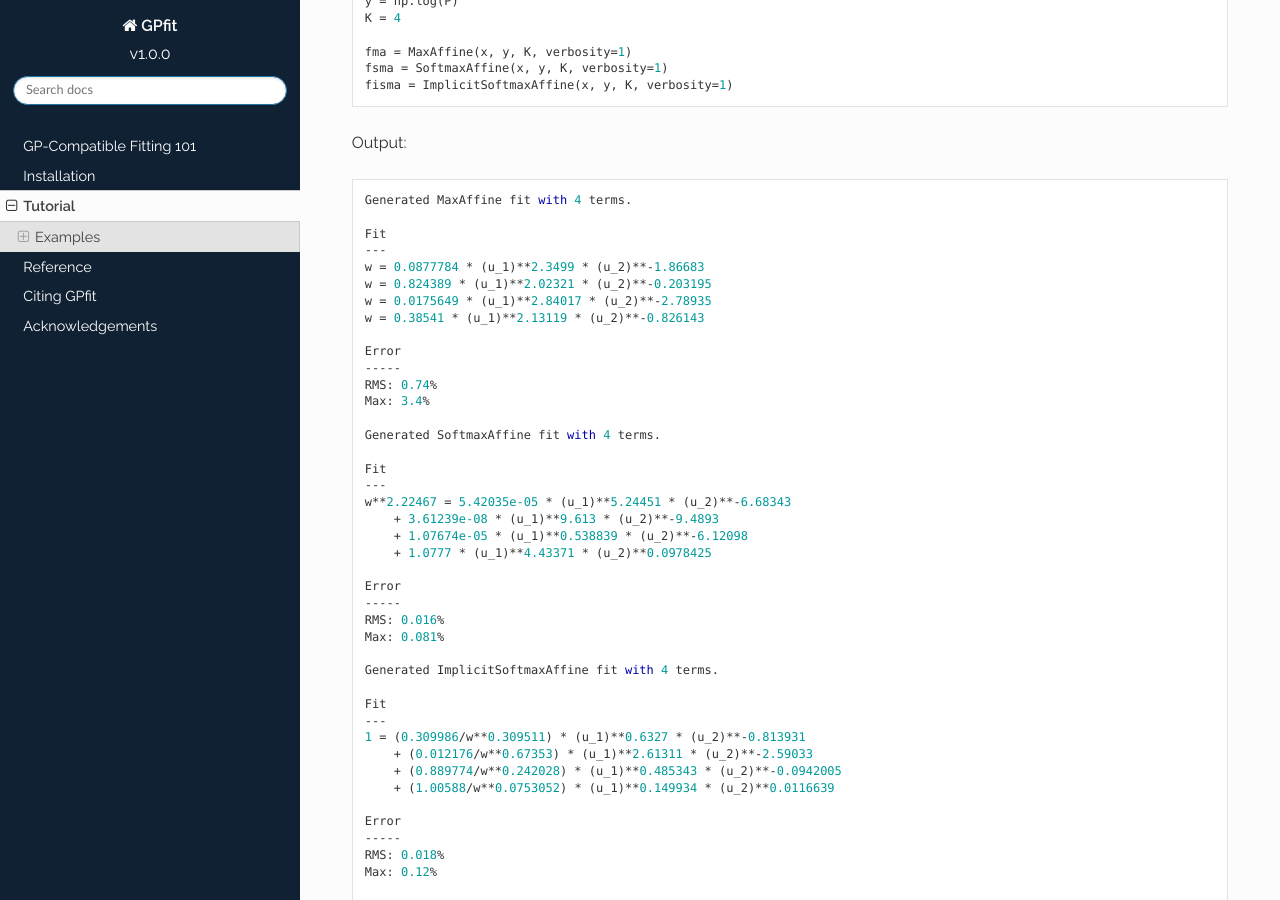
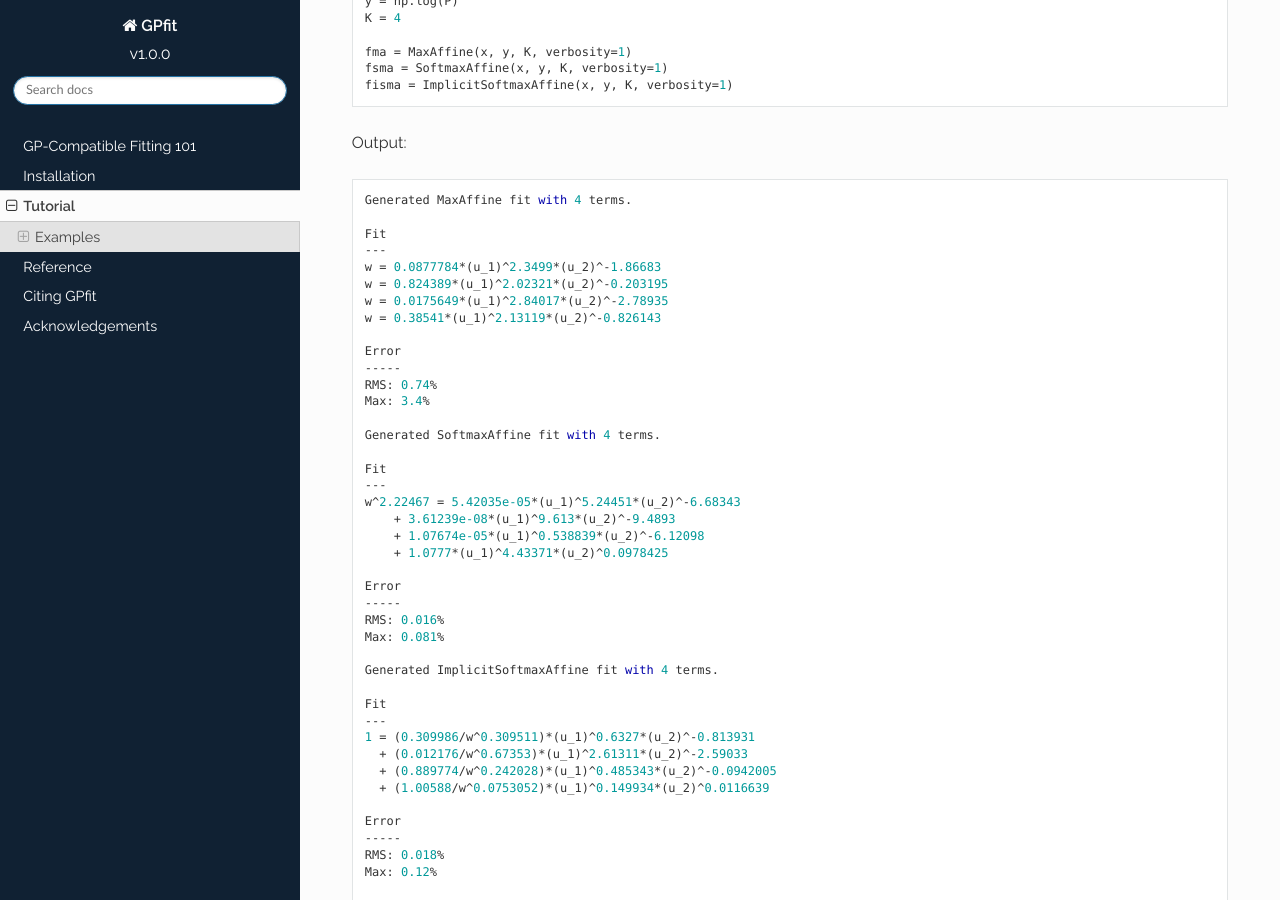
Before and after one commit to convexengineering/gpfit, a Sphinx documentation site: the page built from docs/source/tutorial.rst, in a window 1280 px wide and 900 px high, scrolled down 2408 px. Built offline with Sphinx 7.4.7 and the Read the Docs theme 2.0.0, drawn with Linux system fonts in a browser that asks for light colours; some of the changed text lies outside the part shown.

Commit message:
Tighter formatting of repr
* Remove whitespace around *
* Replace ** with ^ in __repr__ (but keep ** in savetxt)
* Align + with = for isma

Closes #54

```diff
--- a/docs/source/examples/ex1_output.txt
+++ b/docs/source/examples/ex1_output.txt
@@ -2,9 +2,9 @@ Generated MaxAffine fit with 3 terms.
 
 Fit
 ---
-w = 0.807159 * (u_1)**-0.0703921
-w = 0.995106 * (u_1)**-0.431386
-w = 0.92288 * (u_1)**-0.247099
+w = 0.807159*(u_1)^-0.0703921
+w = 0.995106*(u_1)^-0.431386
+w = 0.92288*(u_1)^-0.247099
 
 Error
 -----
@@ -15,9 +15,9 @@ Generated SoftmaxAffine fit with 3 terms.
 
 Fit
 ---
-w**3.4411 = 0.422736 * (u_1)**-2.14843
-    + 0.424169 * (u_1)**-2.14784
-    + 0.15339 * (u_1)**0.584654
+w^3.4411 = 0.422736*(u_1)^-2.14843
+    + 0.424169*(u_1)^-2.14784
+    + 0.15339*(u_1)^0.584654
 
 Error
 -----
@@ -28,9 +28,9 @@ Generated ImplicitSoftmaxAffine fit with 3 terms.
 
 Fit
 ---
-1 = (0.992648/w**0.35353) * (u_1)**-0.204093
-    + (0.947302/w**0.0920266) * (u_1)**0.017725
-    + (0.961409/w**0.11673) * (u_1)**-0.011164
+1 = (0.992648/w^0.35353)*(u_1)^-0.204093
+  + (0.947302/w^0.0920266)*(u_1)^0.017725
+  + (0.961409/w^0.11673)*(u_1)^-0.011164
 
 Error
 -----
--- a/docs/source/examples/ex2_output.txt
+++ b/docs/source/examples/ex2_output.txt
@@ -2,10 +2,10 @@ Generated MaxAffine fit with 4 terms.
 
 Fit
 ---
-w = 0.0877784 * (u_1)**2.3499 * (u_2)**-1.86683
-w = 0.824389 * (u_1)**2.02321 * (u_2)**-0.203195
-w = 0.0175649 * (u_1)**2.84017 * (u_2)**-2.78935
-w = 0.38541 * (u_1)**2.13119 * (u_2)**-0.826143
+w = 0.0877784*(u_1)^2.3499*(u_2)^-1.86683
+w = 0.824389*(u_1)^2.02321*(u_2)^-0.203195
+w = 0.0175649*(u_1)^2.84017*(u_2)^-2.78935
+w = 0.38541*(u_1)^2.13119*(u_2)^-0.826143
 
 Error
 -----
@@ -16,10 +16,10 @@ Generated SoftmaxAffine fit with 4 terms.
 
 Fit
 ---
-w**2.22467 = 5.42035e-05 * (u_1)**5.24451 * (u_2)**-6.68343
-    + 3.61239e-08 * (u_1)**9.613 * (u_2)**-9.4893
-    + 1.07674e-05 * (u_1)**0.538839 * (u_2)**-6.12098
-    + 1.0777 * (u_1)**4.43371 * (u_2)**0.0978425
+w^2.22467 = 5.42035e-05*(u_1)^5.24451*(u_2)^-6.68343
+    + 3.61239e-08*(u_1)^9.613*(u_2)^-9.4893
+    + 1.07674e-05*(u_1)^0.538839*(u_2)^-6.12098
+    + 1.0777*(u_1)^4.43371*(u_2)^0.0978425
 
 Error
 -----
@@ -30,10 +30,10 @@ Generated ImplicitSoftmaxAffine fit with 4 terms.
 
 Fit
 ---
-1 = (0.309986/w**0.309511) * (u_1)**0.6327 * (u_2)**-0.813931
-    + (0.012176/w**0.67353) * (u_1)**2.61311 * (u_2)**-2.59033
-    + (0.889774/w**0.242028) * (u_1)**0.485343 * (u_2)**-0.0942005
-    + (1.00588/w**0.0753052) * (u_1)**0.149934 * (u_2)**0.0116639
+1 = (0.309986/w^0.309511)*(u_1)^0.6327*(u_2)^-0.813931
+  + (0.012176/w^0.67353)*(u_1)^2.61311*(u_2)^-2.59033
+  + (0.889774/w^0.242028)*(u_1)^0.485343*(u_2)^-0.0942005
+  + (1.00588/w^0.0753052)*(u_1)^0.149934*(u_2)^0.0116639
 
 Error
 -----
```
Also changed, not shown: 7 other files.
